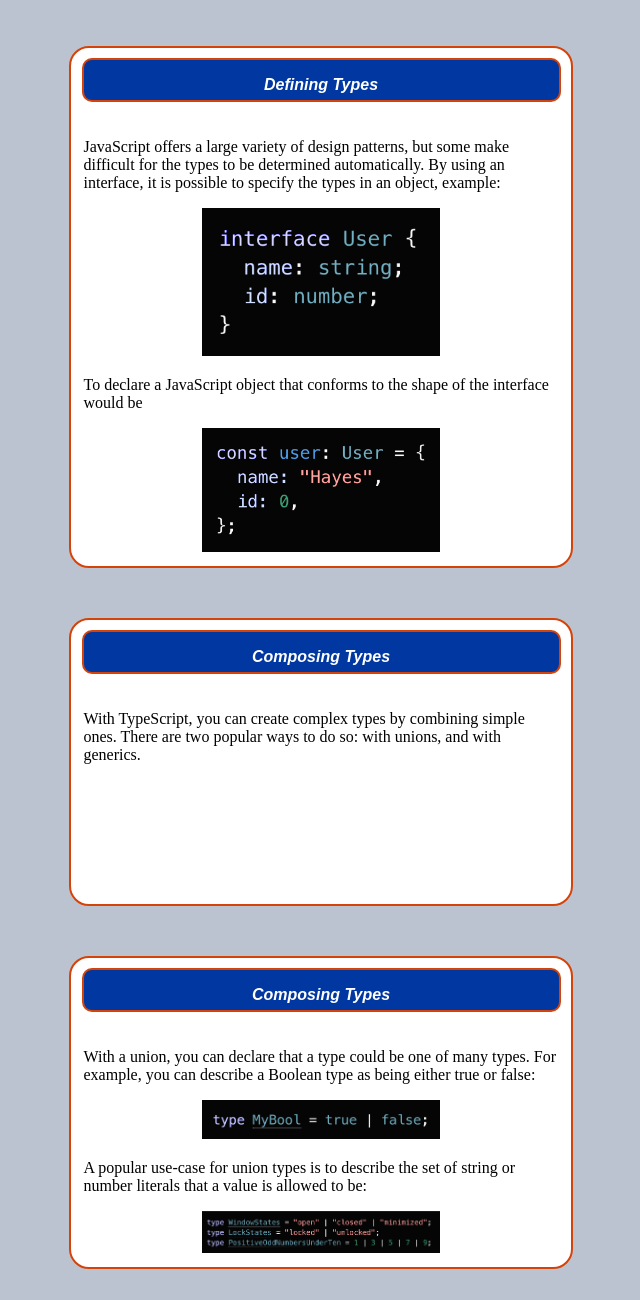
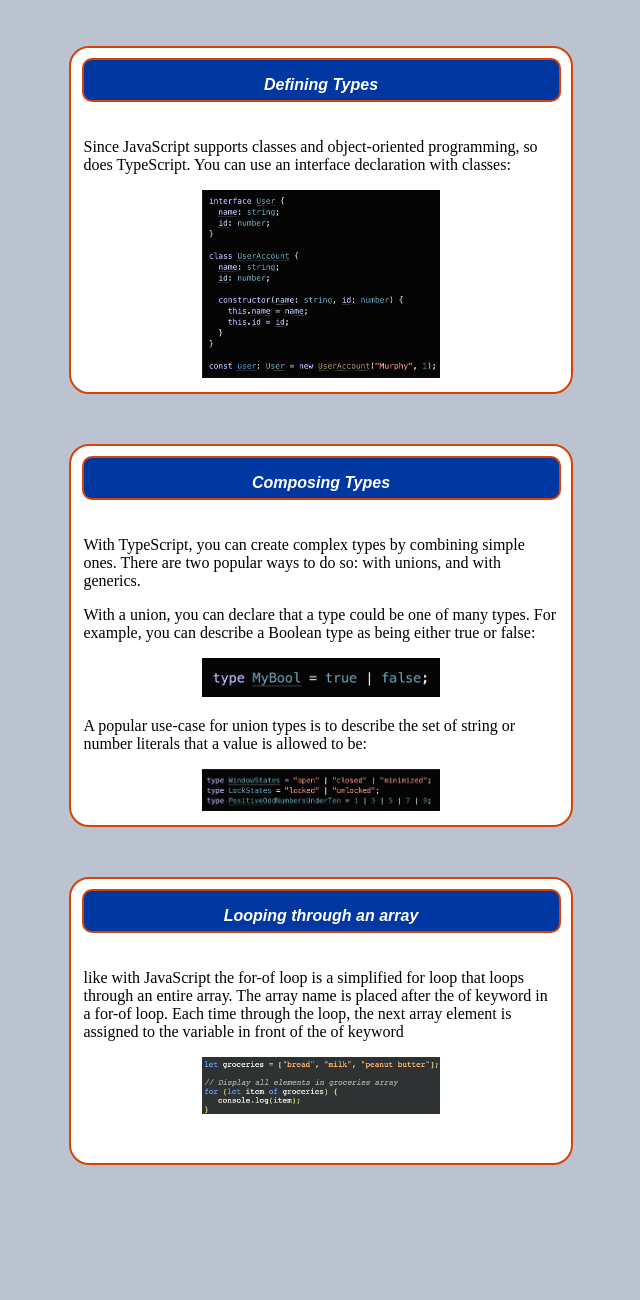
Before and after one commit to cs401-fall2022/lesson14-jemenfoupas, a website: page index.html in a window 1280 px wide. Shown: the part 920-2220 px from the top of the page, without its empty margins (319-959 px from the left). After the commit the page ends 2135 px from the top, so only its background shows below. Drawn offline with Linux system fonts and the light colour scheme.

Commit message:
complete

```diff
--- a/app.ts
+++ b/app.ts
@@ -12,13 +12,7 @@ function hello (): String {
 /**
  * turns demo red
  */
- function greeting() {
-    // if(document.body.style.backgroundColor != "rgb(188, 195, 208)" ){
-    //     document.body.style.backgroundColor = "rgb(188, 195, 208)";
-    // } else {
-    //     document.body.style.backgroundColor = "black";
-    // }
-
+ function switchColors() {
     let title = document.getElementById("firstTitle");
     let box = document.getElementById("firstBox");
     if(title!=null && box != null){
@@ -36,4 +30,4 @@ function hello (): String {
 }
 
 
-export {hello, greeting}
+export {hello, switchColors}
--- a/index.html
+++ b/index.html
@@ -10,7 +10,6 @@
   </head>
   <body>
 
-
     <section class="contentBox" id="firstBox">
       <section class="title" id="firstTitle">
         <h1 class="titleText">TypeScript for JavaScript Programmers</h1>
@@ -21,7 +20,7 @@
         primitives like string and number, but it doesn’t check that you’ve consistently
         assigned these. TypeScript does.</p>
        <img src="img/typeByInference.png" alt="image of type by inference">
-       <button id="greeting" onclick="greeting()">Switch Colors</button>
+       <button id="greeting" onclick="switchColors()">Switch Colors</button>
       </section>
     </section>
 
@@ -44,12 +43,9 @@
         <h1 class="titleText">Defining Types</h1>
       </section>
       <section class="content">
-       <p>JavaScript offers a large variety of design patterns,
-        but some make difficult for the types to be determined automatically.
-        By using an interface, it is possible to specify the types in an object, example:</p>
-        <img src="img/interface declaration.png" alt="image of interface declaration" >
-        <p>To declare a JavaScript object that conforms to the shape of the interface would be </p>
-        <img src="img/interface using syntax.png" alt="image of interface using syntax">
+       <p>Since JavaScript supports classes and object-oriented programming,
+        so does TypeScript. You can use an interface declaration with classes:</p>
+        <img src="img/interface declaration with classes.png" alt="image of interface declaration with classes" >
       </section>
     </section>
 
@@ -58,16 +54,8 @@
         <h1 class="titleText">Composing Types</h1>
       </section>
       <section class="content">
-       <p>With TypeScript, you can create complex types by combining simple ones.
-        There are two popular ways to do so: with unions, and with generics.</p>
-      </section>
-    </section>
-
-    <section class="contentBox">
-      <section class="title">
-        <h1 class="titleText">Composing Types</h1>
-      </section>
-      <section class="content">
+        <p>With TypeScript, you can create complex types by combining simple ones.
+          There are two popular ways to do so: with unions, and with generics.</p>
         <p>With a union, you can declare that a type could be one of many types.
           For example, you can describe a Boolean type as being either true or false:</p>
         <img src="img/Unions.png" alt="image of Unions" >
@@ -77,9 +65,22 @@
       </section>
     </section>
 
+    <section class="contentBox">
+      <section class="title">
+        <h1 class="titleText">Looping through an array</h1>
+      </section>
+      <section class="content">
+        <p>like with JavaScript the for-of loop is a simplified for loop that loops through an
+          entire array. The array name is placed after the of keyword in a for-of loop.
+          Each time through the loop, the next array element is assigned to the variable in
+          front of the of keyword</p>
+          <img src="img/forOfLoop.png" alt="image of for-of loop implementation">
+      </section>
+    </section>
+
     <script type="module">
-      import {greeting} from './build/app.js'
-      window.greeting = greeting;
+      import {switchColors} from './build/app.js'
+      window.switchColors = switchColors;
   </script>
 
   </body>
--- a/style.css
+++ b/style.css
@@ -41,7 +41,7 @@ body{
 }
 
 .content{
-    background-color: white;
+    background-color: rgb(255, 255, 255);
     width: 95%;
     min-height: 200px;
     margin: 10px auto;
```
Also changed, not shown: build/app.js, img/forOfLoop.png (added), img/interfaceDeclarationWithClass.png (added), 3 other files.
